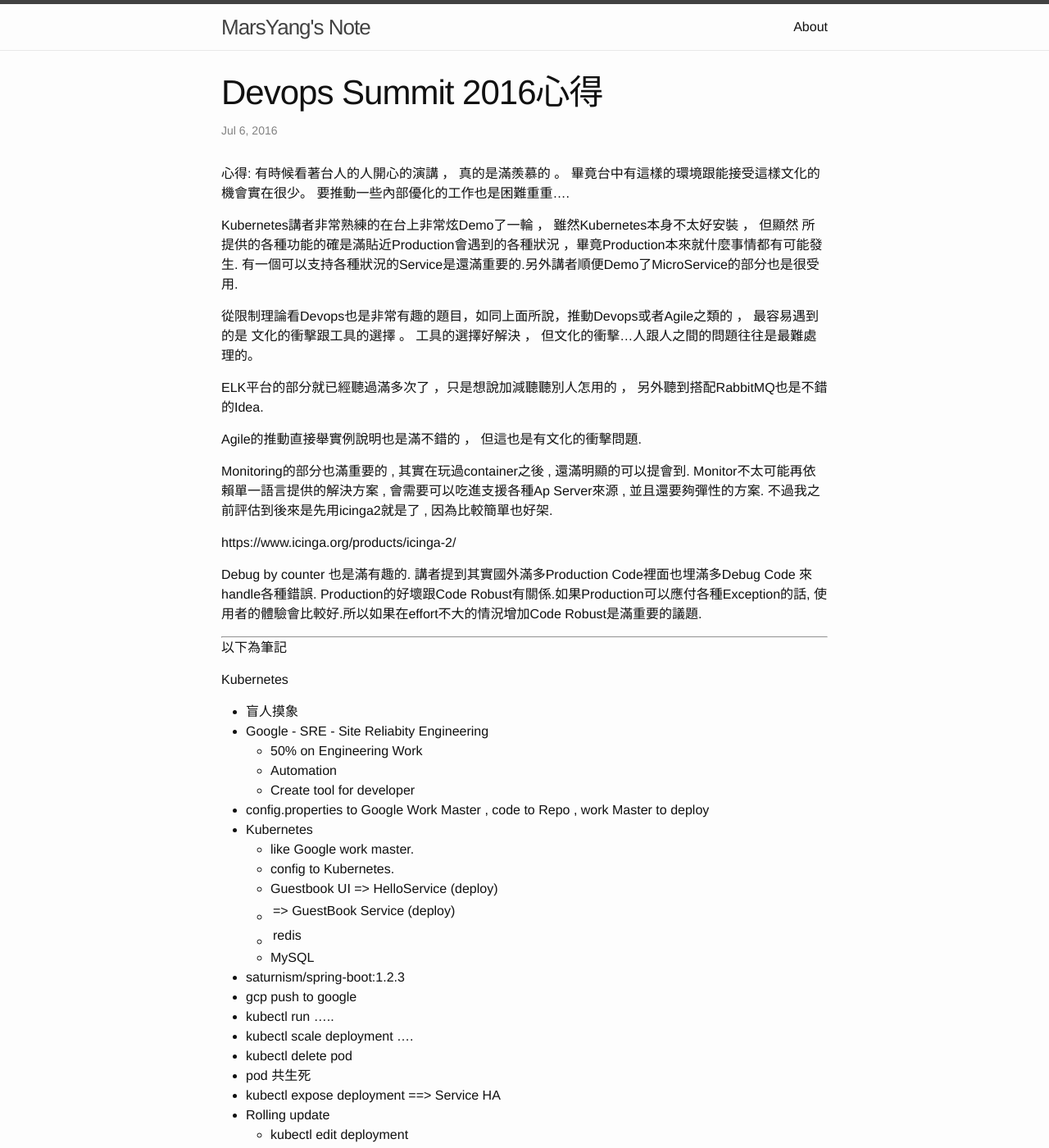
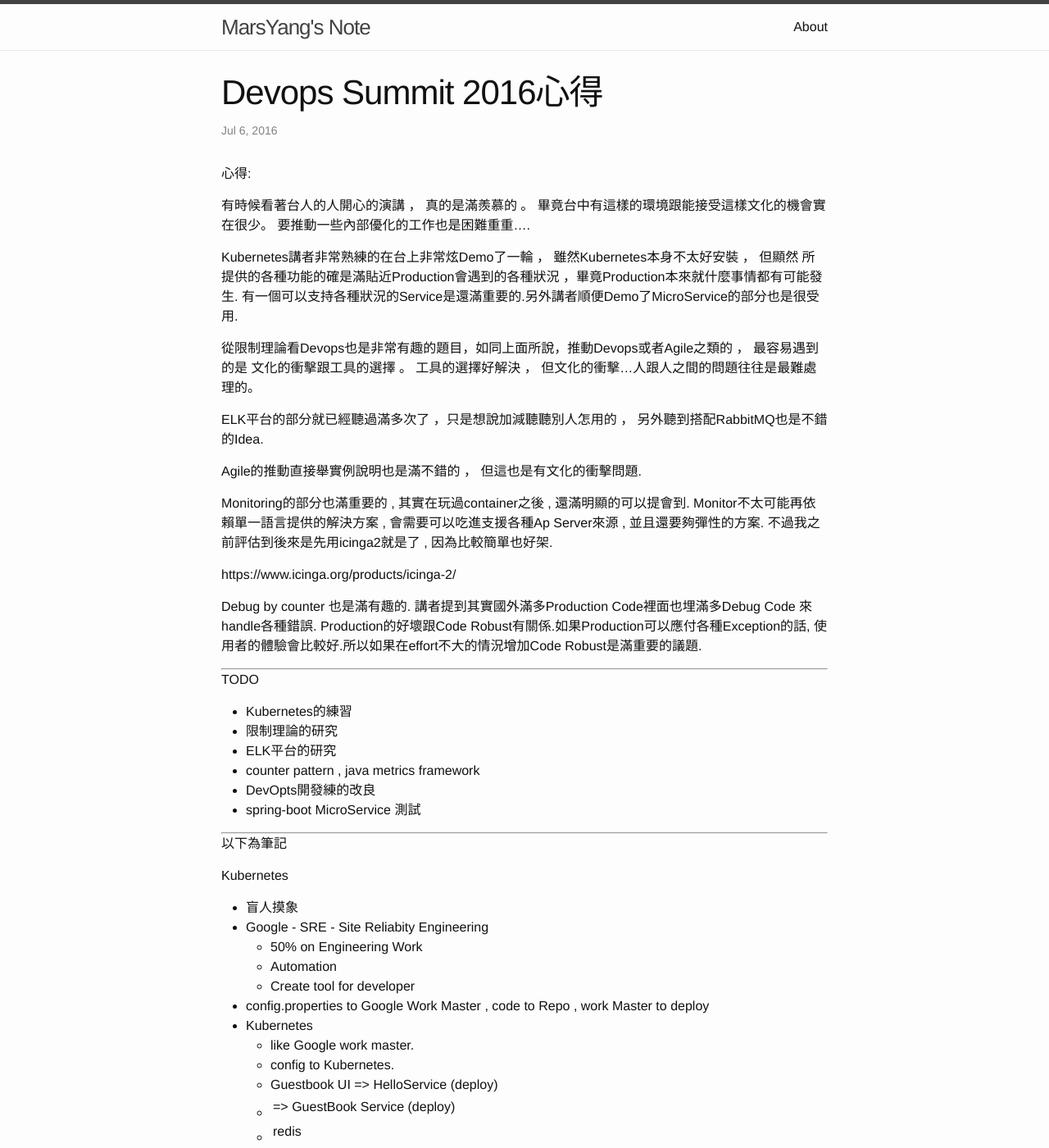
Before and after one commit to marsyang1/marsyang1.github.io, a Jekyll site: the page built from _posts/2016-07-06-depops-summit.markdown, in a window 1280 px wide and 1400 px high. Shown: the whole window at 82% size. Built offline with Jekyll 4.4.1, drawn with Linux system fonts in a browser that asks for light colours.

Commit message:
fix post

```diff
--- a/_posts/2016-07-06-depops-summit.markdown
+++ b/_posts/2016-07-06-depops-summit.markdown
@@ -7,6 +7,7 @@ tags: [summit]
 ---
 
 心得:
+
 有時候看著台人的人開心的演講 ， 真的是滿羨慕的 。 畢竟台中有這樣的環境跟能接受這樣文化的機會實在很少。
 要推動一些內部優化的工作也是困難重重....
 
@@ -31,6 +32,16 @@ Debug by counter 也是滿有趣的.
 講者提到其實國外滿多Production Code裡面也埋滿多Debug Code 來handle各種錯誤.
 Production的好壞跟Code Robust有關係.如果Production可以應付各種Exception的話,
 使用者的體驗會比較好.所以如果在effort不大的情況增加Code Robust是滿重要的議題.
+
+----
+TODO
+
+* Kubernetes的練習
+* 限制理論的研究
+* ELK平台的研究
+* counter pattern , java metrics framework
+* DevOpts開發練的改良
+* spring-boot MicroService 測試
 
 ----
 
```
